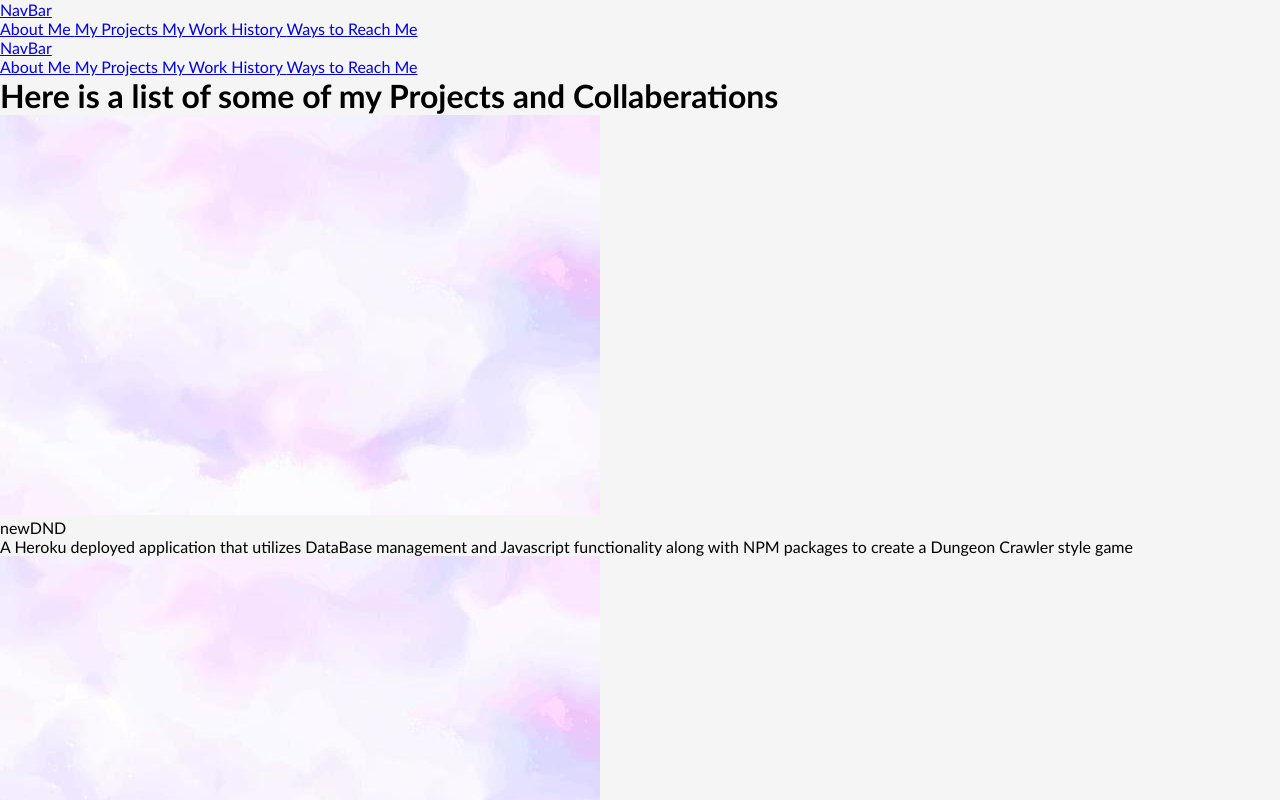
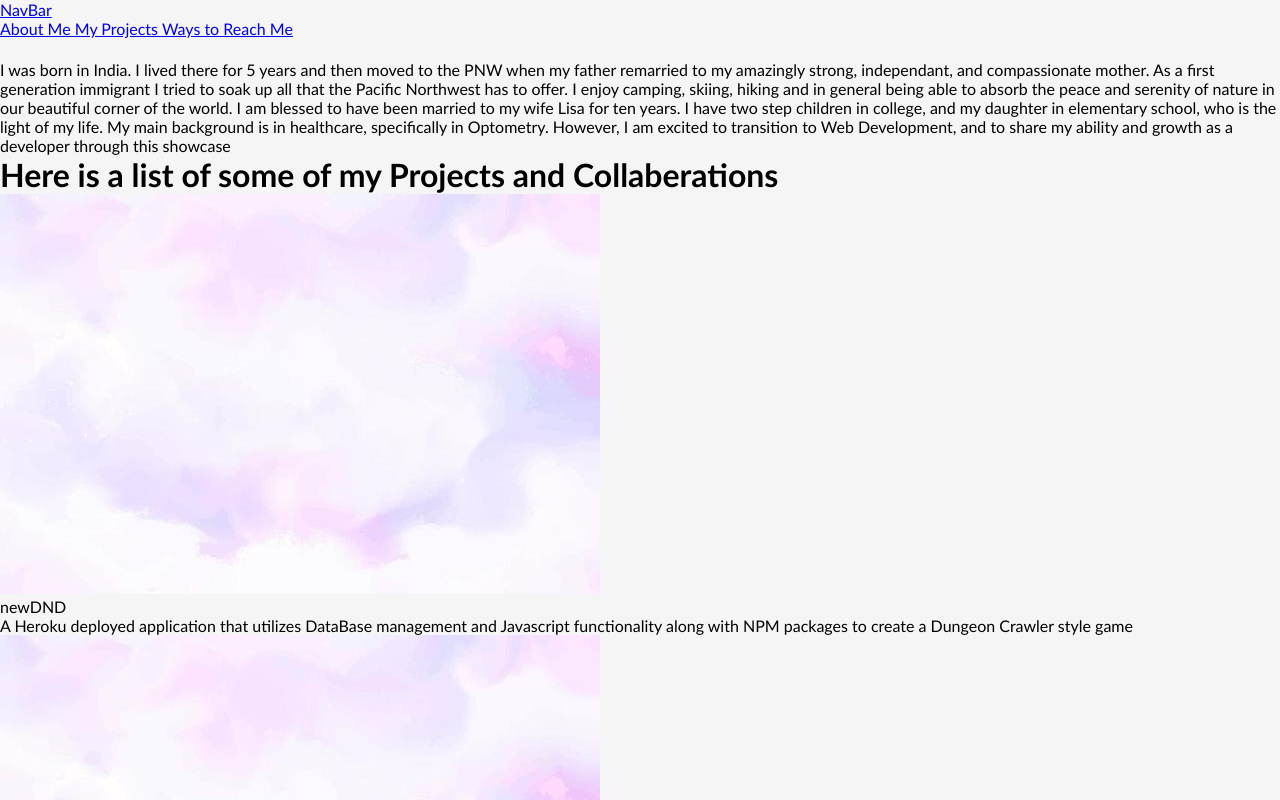
Before and after one commit to rasvindra/showcaseREACT, a React (Create React App) app: page / in a window 1280 px wide. Shown: the top 800 px of the page. Built offline with nearby package versions, Linux system fonts and the light colour scheme; the HTML template or start-up script is replaced by a standard one.

Commit message:
working on rendering components still

```diff
--- a/src/App.js
+++ b/src/App.js
@@ -1,6 +1,6 @@
 import './App.css';
 import Header from "./components/Header";
-import AboutME from "./components/Header";
+import AboutME from "./components/AboutME";
 import Projects from "./components/Projects";
 import ContactMEForm from "./components/ContactMEForm";
 import Footer from "./components/Footer";
--- a/src/components/AboutME.js
+++ b/src/components/AboutME.js
@@ -1,15 +1,17 @@
 import React from "react";
 import {Container, Row, Col } from "react-bootstrap";
-import raviHeadshot from "../../public/Assets/Ravi_Headshot.jpg"
+import raviHeadshot from "../Assets/Ravi_Headshot.jpg";
 
 
 function AboutME() {
     return (
+
         <Container fluid className="Biography" id="Bio">
-            <Container.Img variant="left" src={raviHeadshot} alt="short description"/>
+            <Container imgPath={raviHeadshot} alt="short description"/>
             <p>I was born in India. I lived there for 5 years and then moved to the PNW when my father remarried to my amazingly strong, independant, and compassionate mother. As a first generation immigrant I tried to soak up all that the Pacific Northwest has to offer. I enjoy camping, skiing, hiking and in general being able to absorb the peace and serenity of nature in our beautiful corner of the world. I am blessed to have been married to my wife Lisa for ten years. I have two step children in college, and my daughter in elementary school, who is the light of my life. My main background is in healthcare, specifically in Optometry. However, I am excited to transition to Web Development, and to share my ability and growth as a developer through this showcase
             </p>
         </Container>
+
 
     )
 }
--- a/src/components/ContactMEForm.js
+++ b/src/components/ContactMEForm.js
@@ -6,7 +6,7 @@ function ContactMEForm() {
     return (
         <Form>
           <Form.Group className="mb-3" id="Contact">
-            <Form.Label>Email address</Form.Label>
+            <Form.Label>Ravi@Ravi@Ravi</Form.Label>
             <Form.Control type="email" placeholder="Please contact Me" />
             <Form.Text className="text-muted">
               I look forward to hearing from you. Thank you!.
--- a/src/components/Header.js
+++ b/src/components/Header.js
@@ -1,15 +1,22 @@
 import React from "react";
 import {Container, Row, Col } from "react-bootstrap";
 import NavigationBar from "./Navigation"
+import PurpleClouds from "../Assets/purple-clouds.jpg"
 
 
 function Header() {
+    const headStyle={
+        height:"60px",
+        backgroundImage:PurpleClouds,
+        backgroundSize:"cover",
+        backgroundRepeat:"no-repeat",
+    };
     return (
-        <Container fluid className="Nav" id="Navigation">
+        <Container style={headStyle}>
             <NavigationBar/>
         </Container>
 
-    )
+    );
 }
 
 export default Header;
--- a/src/components/Navigation.js
+++ b/src/components/Navigation.js
@@ -12,7 +12,6 @@ function NavigationBar() {
          <Nav className = "NavigationBar" id="Navigation">
             <a href="#Bio"> About Me </a>
             <a href="#Portfolio"> My Projects </a>
-            <a href="#Resume"> My Work History </a>
             <a href="#Contact"> Ways to Reach Me </a>
 
         <Navbar fixed="top" />
--- a/src/components/ProjectCard.js
+++ b/src/components/ProjectCard.js
@@ -6,12 +6,13 @@ import Button from "react-bootstrap/Button";
 function ProjectCards(props) {
     return (
         <Card className="ProjectCardTemplate">
-            <Card.Img variant="bottom" src={props.imgPath} alt="short description"/>
-            <Card.Body>
-                <Card.Title>{props.title}</Card.Title>
+
+            <Card.Body variant="top">
+                <Card.Img variant="bottom" src={props.imgPath} alt="short description"/>
+                <Card.Title variant="top">{props.title}</Card.Title>
                 <Card.Text style={{textAlign: "justify"}}>{props.description}</Card.Text>
                 <Button variant="primary" href={props.GitHubLink} target="_blank"></Button>
-                <Button variant="primary" href={props.DeployedLink} target="_blank"></Button>
+                <Button variant="secondary" href={props.DeployedLink} target="_blank"></Button>
             </Card.Body>
         </Card>
     )
--- a/src/index.js
+++ b/src/index.js
@@ -5,6 +5,6 @@ import App from "./App";
 const root = ReactDOM.createRoot(document.getElementById("root"));
 root.render(
   <React.StrictMode>
-    <App />
+    <App/>
   </React.StrictMode>
 );
```
Also changed, not shown: src/Assets/purple-clouds.jpg (added).
